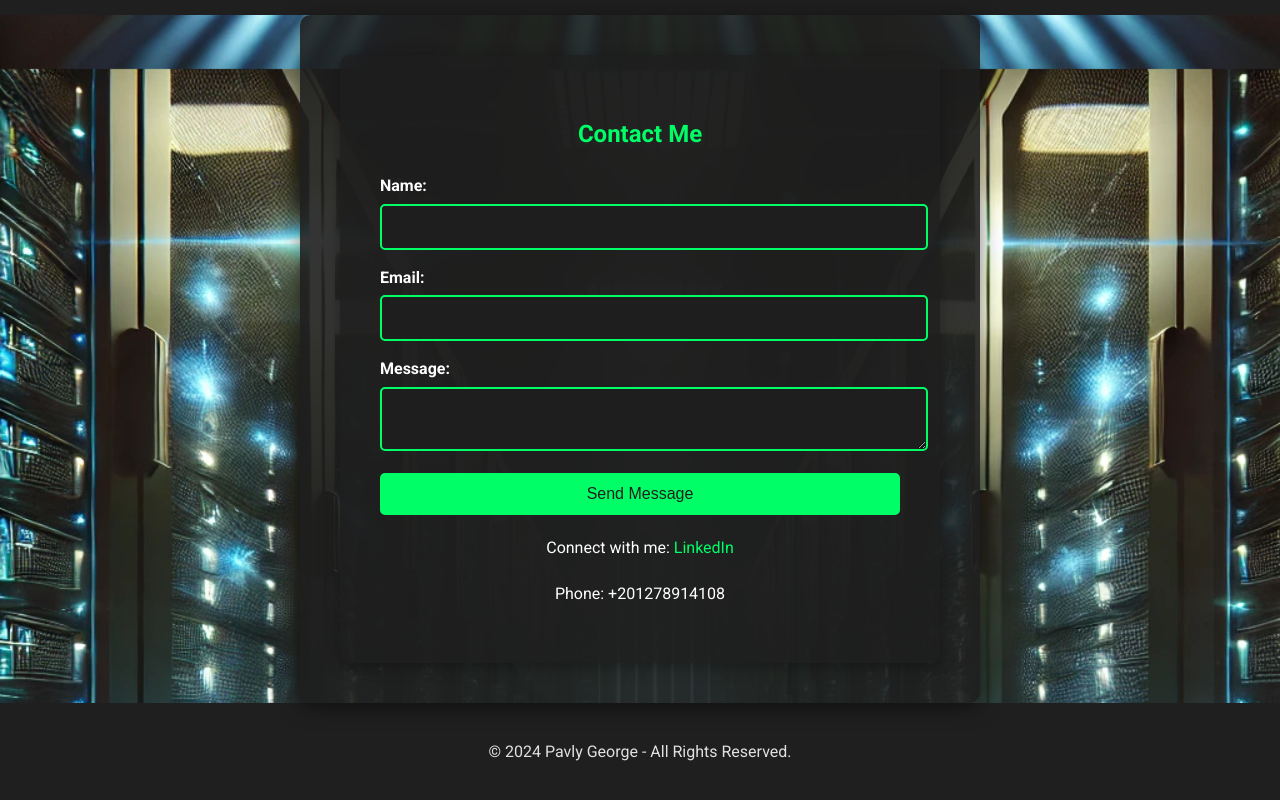
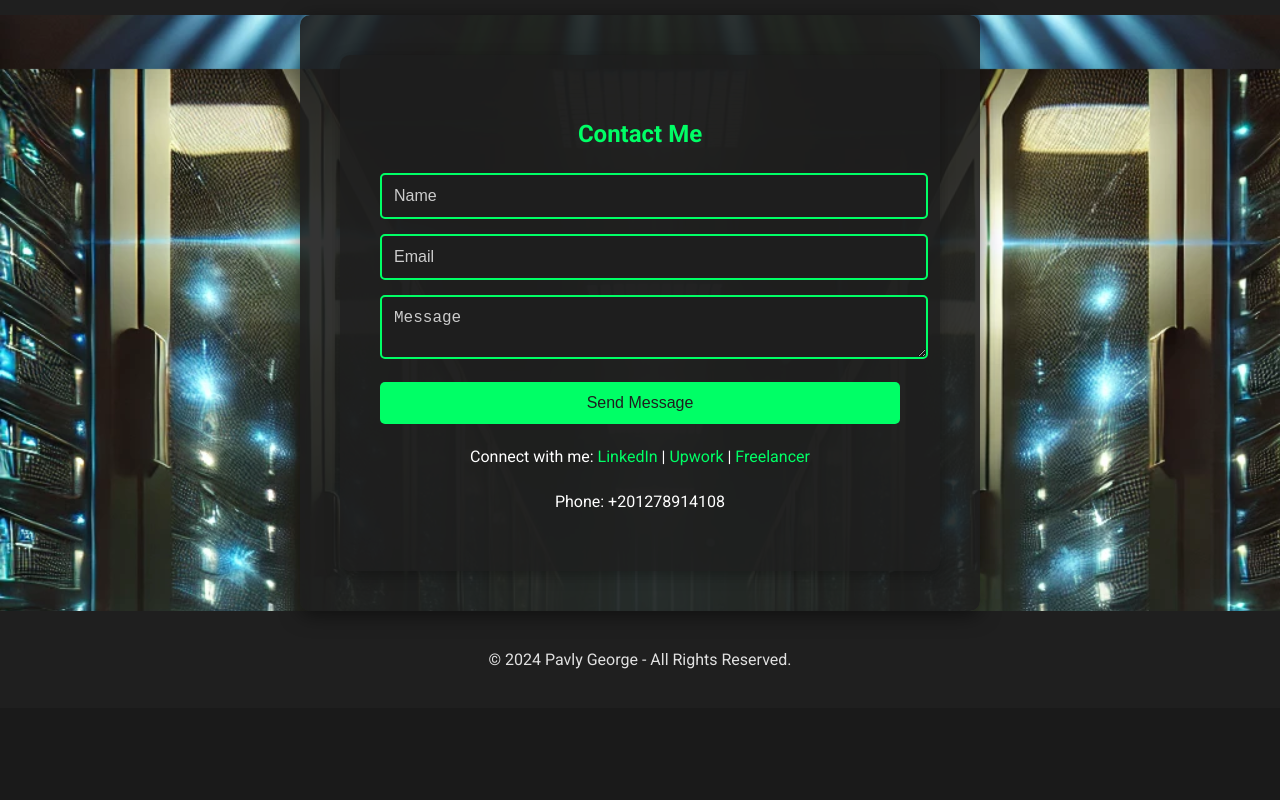
Before and after one commit to pavly-george/my-portfolio, a plain HTML site: page index.html in a window 1280 px wide. Shown: the part 6331-7131 px from the top of the page. After the commit the page ends 7039 px from the top, so only its background shows below. Drawn offline with Linux system fonts and the light colour scheme.

Commit message:
Update index.html

```diff
--- a/index.html
+++ b/index.html
@@ -6,6 +6,14 @@
     <meta name="description" content="Pavly George's professional portfolio showcasing expertise in telecommunications, network design, and security.">
     <meta name="keywords" content="Pavly George, Telecommunications, Network Design, CCNA, Projects, Network Security, Engineer">
     <meta name="author" content="Pavly George">
+    <meta name="robots" content="index, follow">
+    <meta name="theme-color" content="#00FF66">
+    <meta property="og:title" content="Pavly George | Network Engineer Portfolio">
+    <meta property="og:description" content="Explore my network design and security projects including Cisco, FortiGate, AutoCAD, and more.">
+    <meta property="og:image" content="https://pavly-george.github.io/my-portfolio/images/headshot.png">
+    <meta property="og:url" content="https://pavly-george.github.io/my-portfolio/">
+    <meta name="twitter:card" content="summary_large_image">
+
     <link rel="icon" type="image/png" href="images/portfolio-icon-png.png">
     <title>Pavly George | Network Engineer Portfolio</title>
     <link rel="stylesheet" href="styles.css">
@@ -206,21 +214,18 @@
     <section id="contact">
         <div class="contact-section">
             <h2>Contact Me</h2>
-            <form action="mailto:pavlygeorge25@gmail.com" method="POST">
-                <label for="name">Name:</label>
-                <input type="text" id="name" name="name" required> <br>
-
-                <label for="email">Email:</label>
-                <input type="email" id="email" name="email" required> <br>
-
-                <label for="message">Message:</label>
-                <textarea id="message" name="message" required></textarea> <br>
-
+            <form action="https://formspree.io/f/xovdnpno" method="POST">
+                <input type="text" name="name" required placeholder="Name">
+                <input type="email" name="email" required placeholder="Email">
+                <textarea name="message" required placeholder="Message"></textarea>
                 <button type="submit">Send Message</button>
-            </form>
+              </form>
             <div>
-                <p>Connect with me: <a href="https://www.linkedin.com/in/pavly-george/" target="_blank" rel="noopener noreferrer">LinkedIn</a>
-                <p>Phone: +201278914108</p>
+                <p>Connect with me:
+                    <a href="https://www.linkedin.com/in/pavly-george/" target="_blank" rel="noopener noreferrer">LinkedIn</a> |
+                    <a href="https://www.upwork.com/freelancers/~01339cb4dba7c2851d?mp_source=share" target="_blank" rel="noopener noreferrer">Upwork</a> |
+                    <a href="https://www.freelancer.com/u/pavly185" target="_blank" rel="noopener noreferrer">Freelancer</a>
+                    <p>Phone: +201278914108</p>
             </div>
         </div>
 
```
